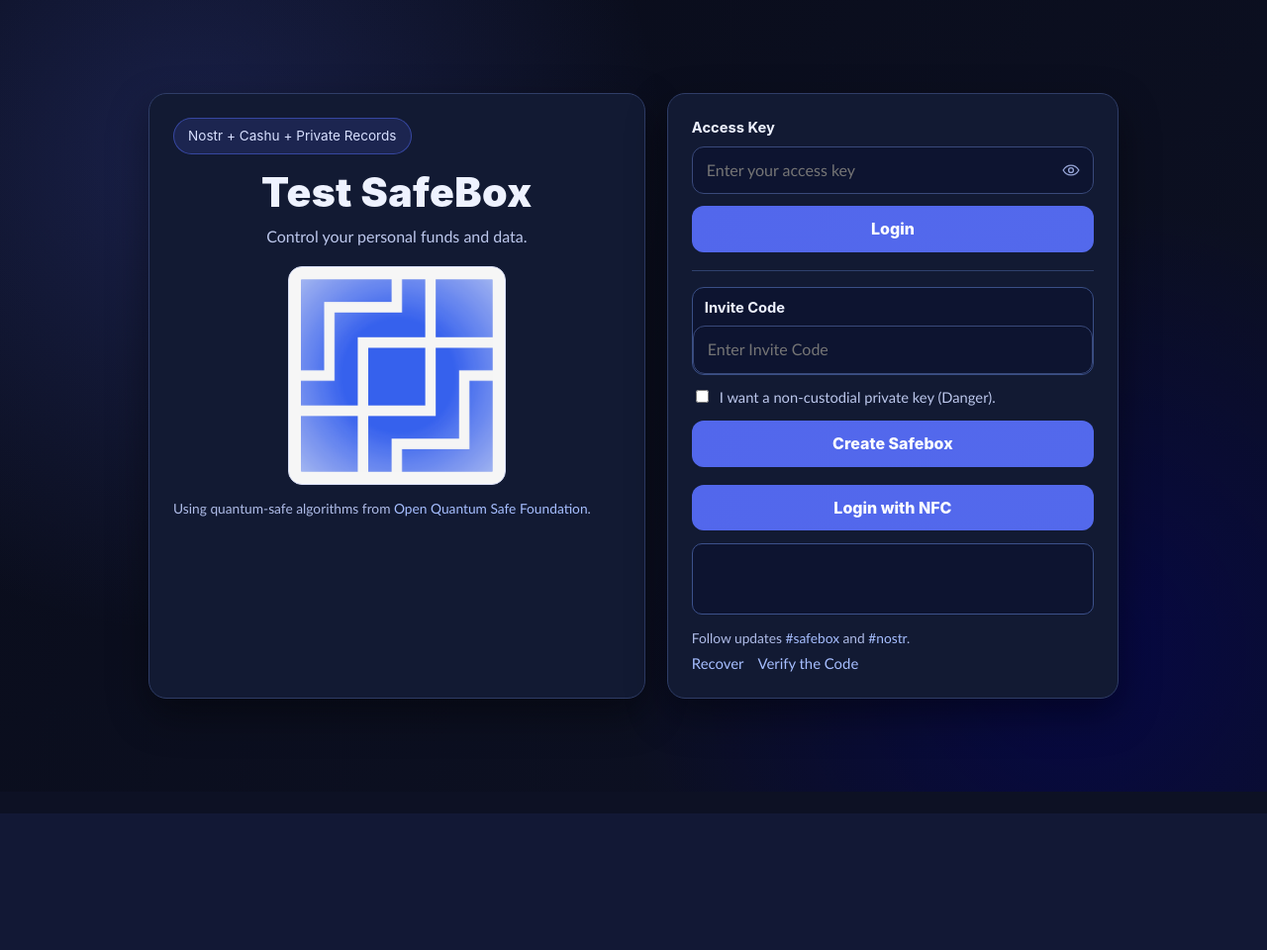
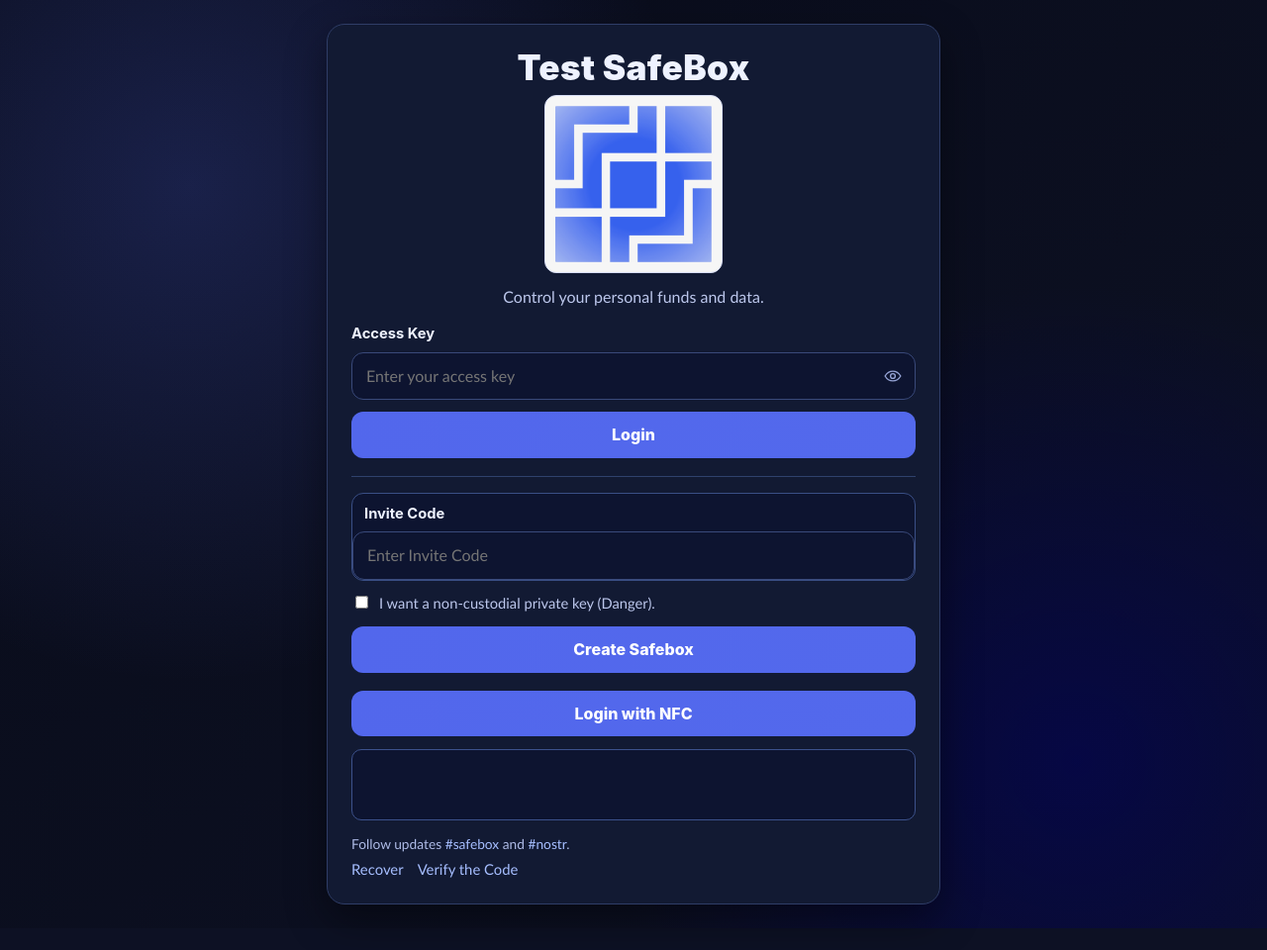
Before and after one commit to trbouma/safebox, a FastAPI app: page / in a window 1280 px wide. Shown: the whole page at 99% size. Before the commit the page ends 822 px from the top, so only its background shows below. Run offline with FastAPI, Linux system fonts and the light colour scheme; parts of the project's set-up code (start-up, migrations or seed data) failed here and were passed over.

Commit message:
feat(branding-ui): add domain-based branding probe and streamline welcome layout with restored title, tagline, and logo

```diff
--- a/app/templates/welcome.html
+++ b/app/templates/welcome.html
@@ -33,10 +33,10 @@
 
   .wb-shell {
     width: 100%;
-    max-width: 980px;
+    max-width: 620px;
     display: grid;
-    grid-template-columns: 1.1fr 1fr;
-    gap: 22px;
+    grid-template-columns: 1fr;
+    gap: 0;
   }
 
   .wb-panel {
@@ -47,52 +47,40 @@
     padding: 24px;
   }
 
-  .wb-brand h1 {
-    margin: 0 0 10px;
+  .wb-card-title {
+    margin: 0 0 14px;
+    font-family: "Inter", "Avenir Next", "Segoe UI", "Helvetica Neue", Arial, sans-serif;
+    font-weight: 800;
+    font-size: 1.45rem;
+  }
+
+  .wb-brand-title {
+    margin: 0 0 8px;
     font-family: "Inter", "Avenir Next", "Segoe UI", "Helvetica Neue", Arial, sans-serif;
     font-weight: 900;
-    font-size: clamp(1.8rem, 3.2vw, 2.6rem);
+    font-size: clamp(1.65rem, 3vw, 2.2rem);
     line-height: 1.1;
     text-align: center;
     letter-spacing: 0.01em;
   }
 
-  .wb-brand p {
-    margin: 0 0 18px;
+  .wb-brand-subtitle {
+    margin: 0 0 16px;
     color: var(--sb-text-sub);
     font-family: "Josefin Sans", "Trebuchet MS", Tahoma, sans-serif;
-    line-height: 1.5;
+    line-height: 1.45;
     text-align: center;
   }
 
-  .wb-badge {
-    display: inline-block;
-    padding: 8px 14px;
-    border-radius: 999px;
-    background: rgba(82, 103, 236, 0.16);
-    color: #d8e0ff;
-    border: 1px solid rgba(82, 103, 236, 0.52);
-    font-family: "Inter", "Trebuchet MS", Tahoma, sans-serif;
-    font-size: 0.85rem;
-    margin-bottom: 16px;
-  }
-
-  .wb-logo {
+  .wb-brand-logo {
     display: block;
-    width: min(220px, 70%);
+    width: min(180px, 56%);
     height: auto;
-    margin: 10px auto 0;
-    border-radius: 14px;
+    margin: 0 auto 12px;
+    border-radius: 12px;
     background: var(--sb-brand-light);
     border: 1px solid #d6dcf4;
-    padding: 12px;
-  }
-
-  .wb-card-title {
-    margin: 0 0 14px;
-    font-family: "Inter", "Avenir Next", "Segoe UI", "Helvetica Neue", Arial, sans-serif;
-    font-weight: 800;
-    font-size: 1.45rem;
+    padding: 10px;
   }
 
   .wb-form {
@@ -281,9 +269,6 @@
   }
 
   @media (max-width: 900px) {
-    .wb-shell {
-      grid-template-columns: 1fr;
-    }
     .wb-panel {
       padding: 20px;
     }
@@ -358,18 +343,11 @@ function toggleAccessKeyVisibility() {
 {% block page_content %}
 <main class="wb-page">
   <section class="wb-shell">
-    <article class="wb-panel wb-brand">
-      <span class="wb-badge">Nostr + Cashu + Private Records</span>
-      <h1>{{ branding }}</h1>
-      <p>{{ branding_message }}</p>
-      <img class="wb-logo" src="/img/safebox-small.png" alt="Safebox Logo">
-      <div class="wb-foot">
-        Using quantum-safe algorithms from
-        <a href="https://openquantumsafe.org/">Open Quantum Safe Foundation</a>.
-      </div>
-    </article>
+    <article class="wb-panel">
+      <h1 class="wb-brand-title">{{ branding }}</h1>
+      <img class="wb-brand-logo" src="/img/safebox-small.png" alt="Safebox Logo">
+      <p class="wb-brand-subtitle">{{ branding_message }}</p>
 
-    <article class="wb-panel">
       <form class="wb-form" action="/safebox/login" method="POST" autocomplete="on" hx-boost="false">
         <input type="hidden" name="csrf_token" value="{{ csrf_token }}">
         <label class="wb-label" for="access_key">Access Key</label>
```
